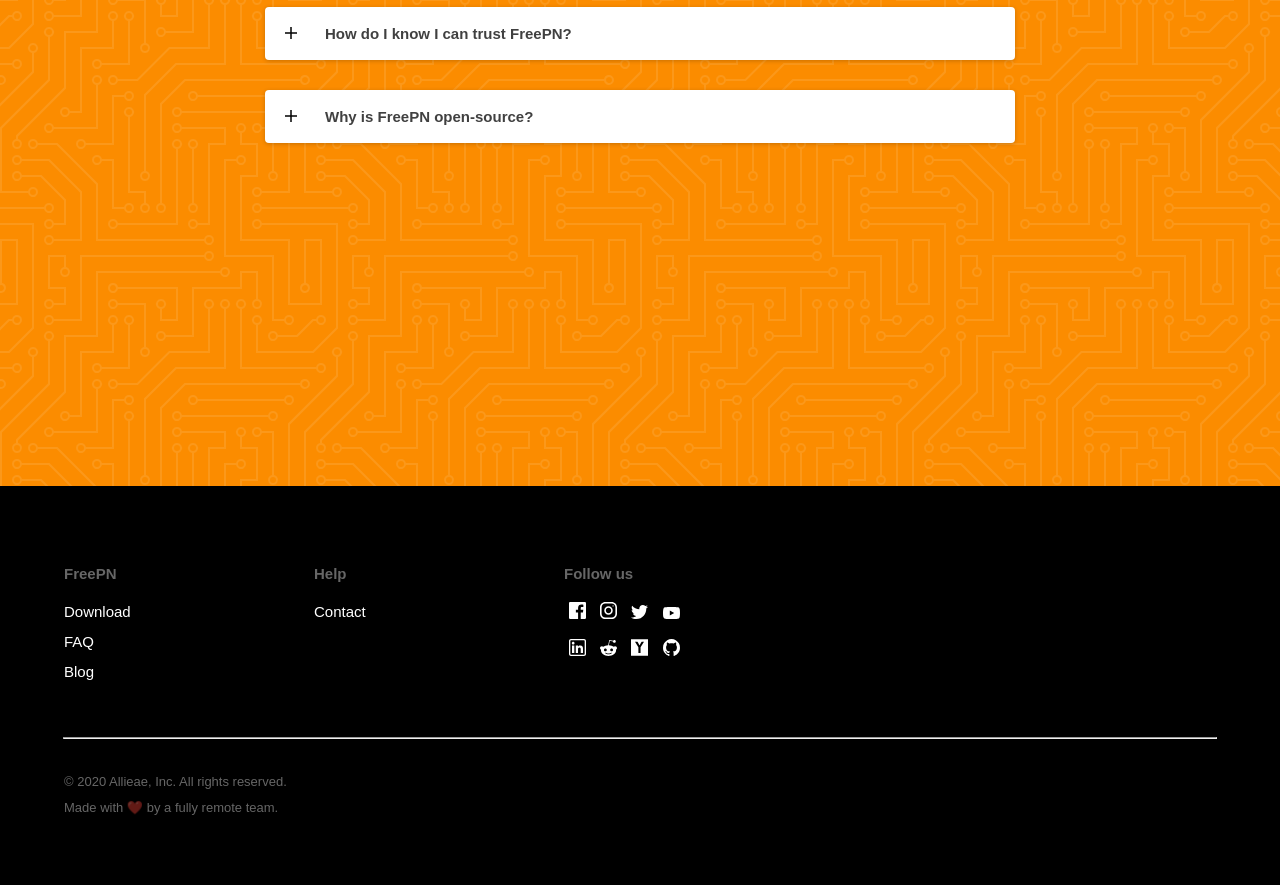
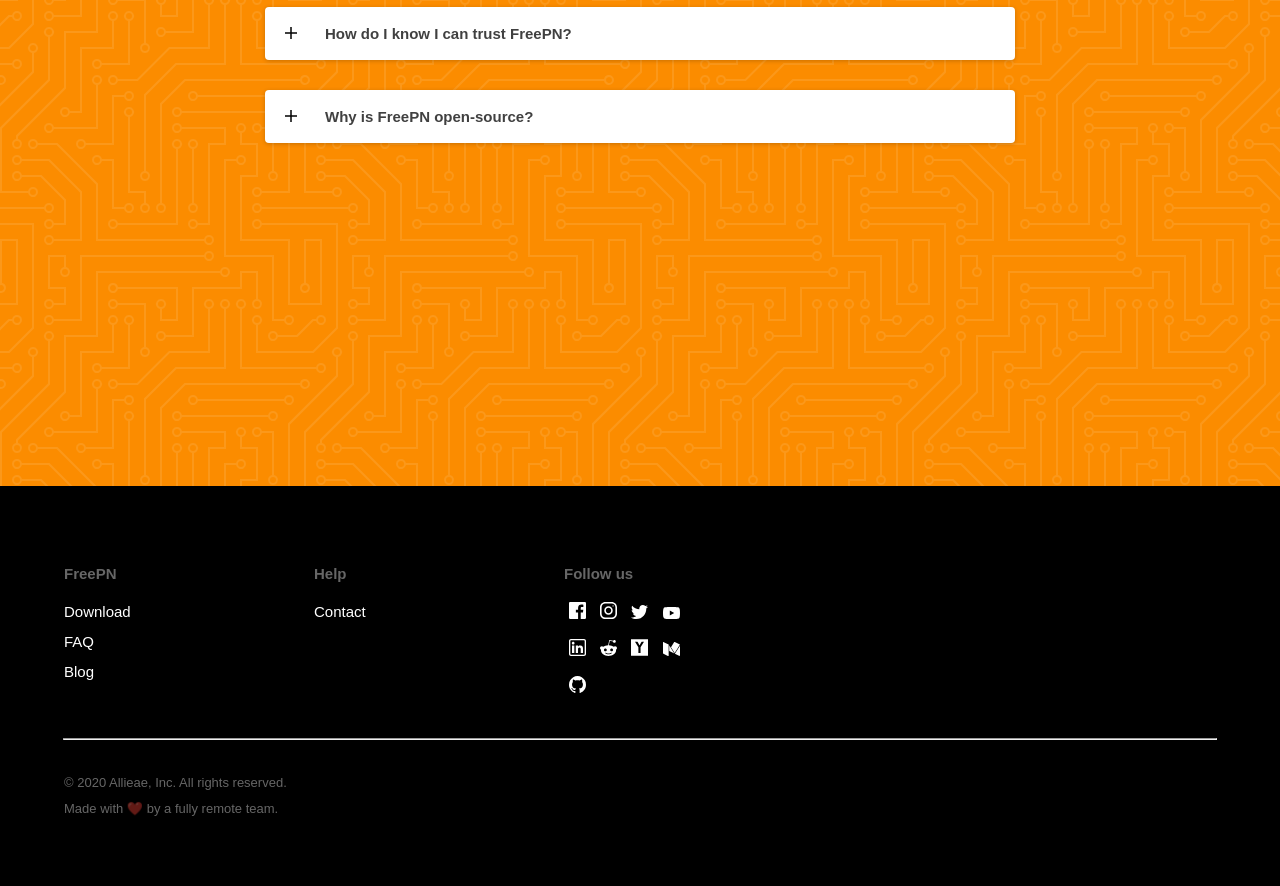
Before and after one commit to jcfr/freepn_marketing_website, a website: page src/faq.html in a window 1280 px wide. Shown: the part 929-1815 px from the top of the page. Drawn offline with nearby package versions, Linux system fonts and the light colour scheme; files that its build step writes are made by us from their sources.

Commit message:
added medium to footer

```diff
--- a/src/faq.html
+++ b/src/faq.html
@@ -452,6 +452,13 @@
 									alt="hn social icon"
 								/>
 							</a>
+							<a class="footer_link" href="#" target="_blank">
+								<img
+									class="footer_link_img"
+									src="images/social_medium.svg"
+									alt="medium social icon"
+								/>
+							</a>
 							<a
 								class="footer_link"
 								href="https://www.github.com/freepn"
```
Also changed, not shown: src/index.html (+3 -0 lines), src/images/social_medium.svg (added).
